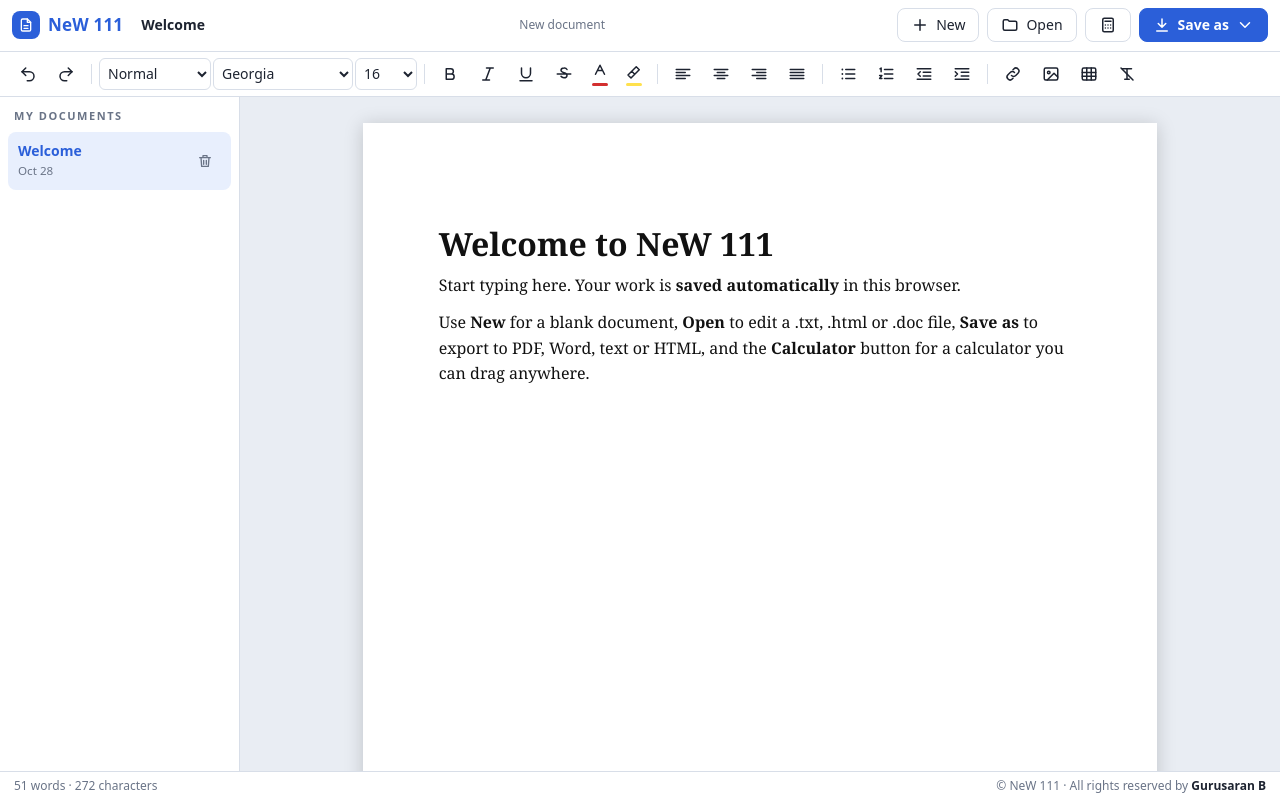
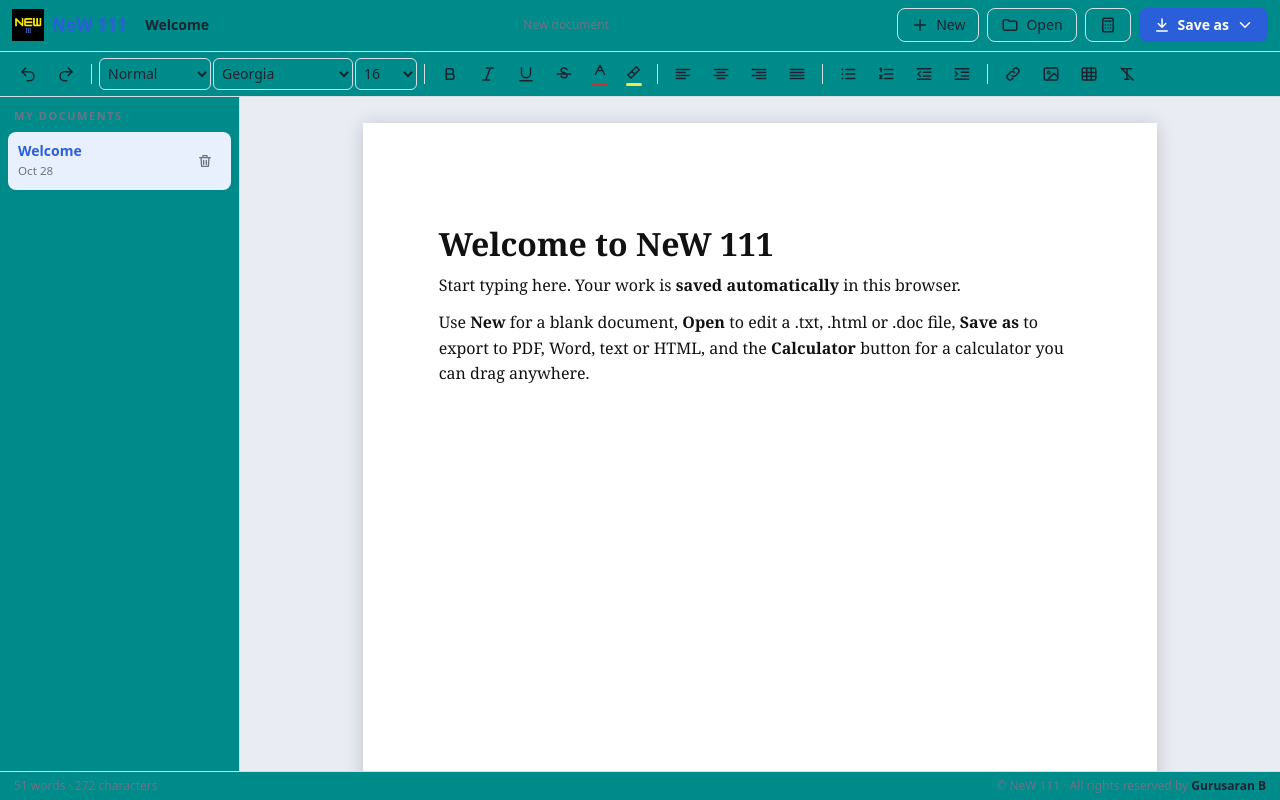
Before and after one commit to Gurusaran-B123/Link-vault, a plain HTML site: page index.html in a window 1280 px wide. Drawn offline with Linux system fonts and the light colour scheme.

Commit message:
Update index.html

```diff
--- a/index.html
+++ b/index.html
@@ -6,10 +6,11 @@
 <meta name="theme-color" content="#2b5fd9">
 <title>NeW 111</title>
 <meta name="description" content="NeW 111 – a simple word processor. All rights reserved by Gurusaran B.">
+<link rel="icon" href="new.png">
 <style>
   :root{
     --brand:#2b5fd9; --brand2:#e8effd;
-    --bg:#e9edf3; --panel:#ffffff; --ink:#1d2330; --muted:#6a7487; --line:#d8dee8; --hover:#f0f3f8;
+    --bg:#e9edf3; --panel:darkcyan; --ink:#1d2330; --muted:#6a7487; --line:#d8dee8; --hover:#f0f3f8;
     --page:#ffffff; --pageink:#111;
     --safe-b:env(safe-area-inset-bottom,0px);
   }
@@ -234,6 +235,10 @@
     .doc{padding:12px 10px}
   }
 
+  .brand{display:flex;align-items:center;gap:8px;font-weight:800;font-size:17px;letter-spacing:.2px;color:var(--brand);white-space:nowrap}
+.brand-logo{height:32px;width:auto;max-width:140px;object-fit:contain;display:block}
+@media (max-width:600px){ .brand-logo{height:28px} }
+
   /* ================= PRINT / SAVE AS PDF ================= */
   @page{size:A4;margin:0}
   @media print{
@@ -288,7 +293,10 @@
 
 <header>
   <button class="btn menu" id="menuBtn" title="My documents" aria-label="My documents"><svg class="ic"><use href="#i-menu"/></svg></button>
-  <div class="brand"><i><svg class="ic"><use href="#i-doc"/></svg></i><span>NeW 111</span></div>
+ <div class="brand">
+  <img src="new.png" alt="NeW 111 logo" class="brand-logo">
+  <span>NeW 111</span>
+</div>
   <input id="title" value="Untitled document" spellcheck="false" aria-label="Document title">
   <span id="status">Saved</span>
   <span class="sp"></span>
```
